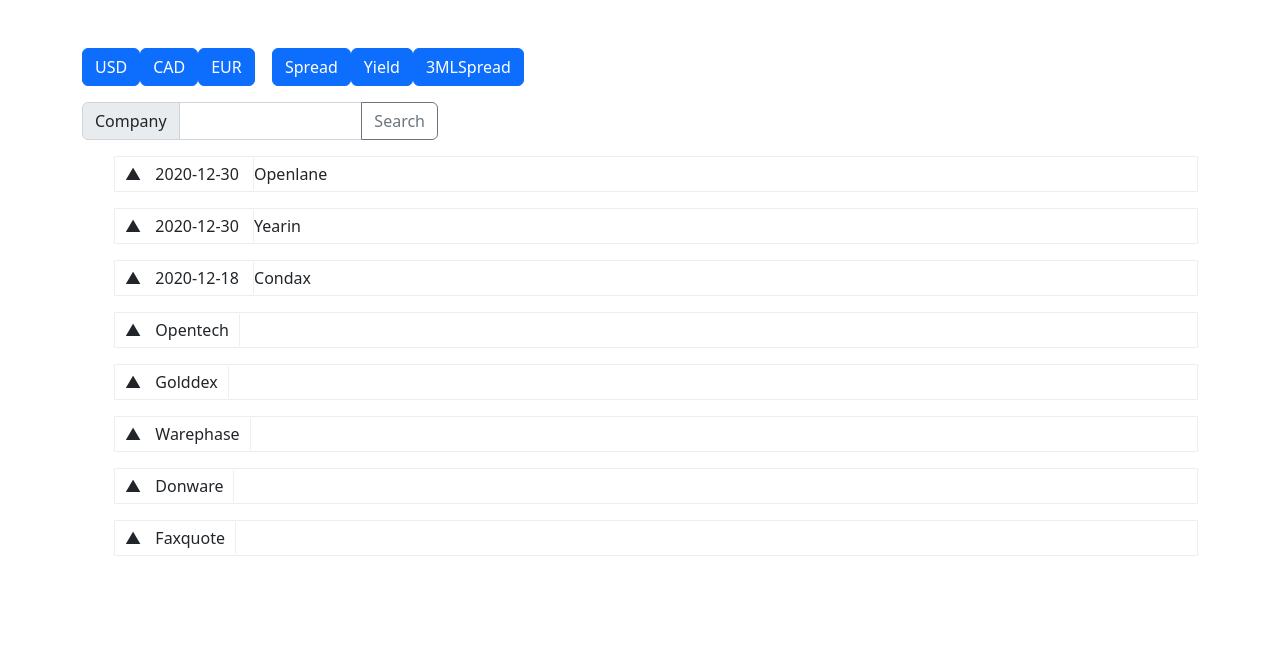
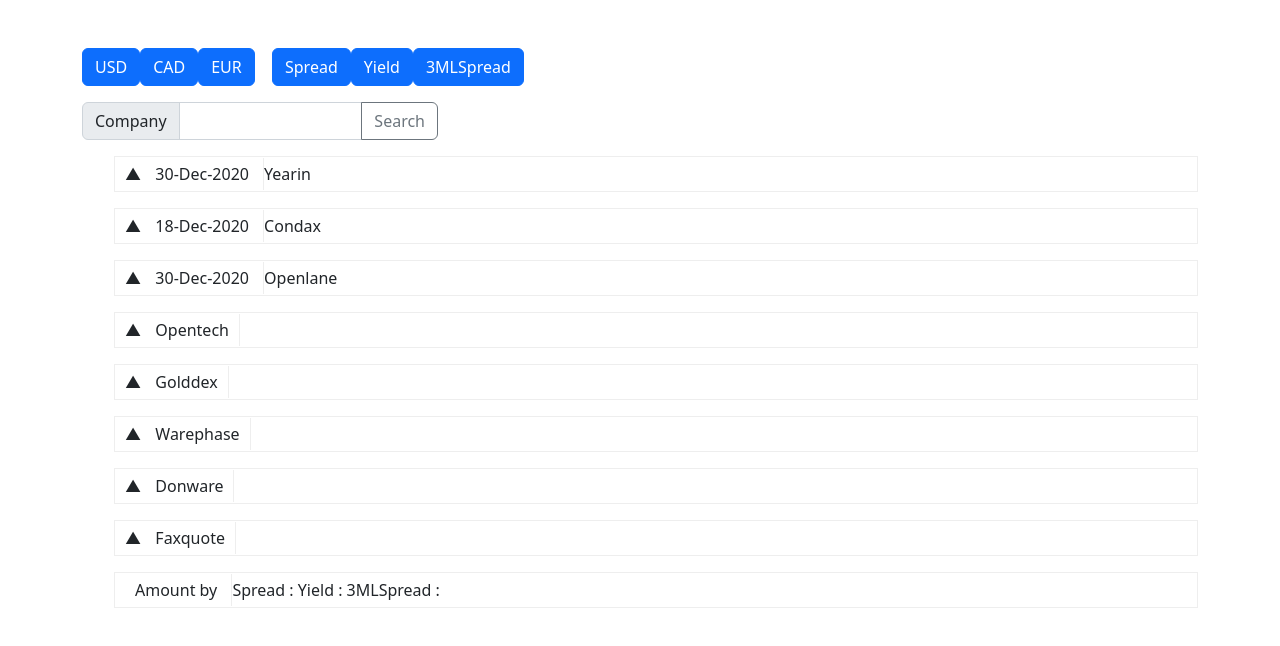
Before and after one commit to FitoGT/inter-price, a Vue app: page / in a window 1280 px wide. Shown: the top 646 px of the page. Built offline with nearby package versions, Linux system fonts and the light colour scheme.

Commit message:
adding moment and styling table

```diff
--- a/package.json
+++ b/package.json
@@ -9,6 +9,7 @@
   },
   "dependencies": {
     "core-js": "^3.8.3",
+    "moment": "^2.29.4",
     "vue": "^2.6.14"
   },
   "devDependencies": {
--- a/src/components/Container.vue
+++ b/src/components/Container.vue
@@ -47,11 +47,17 @@ export default {
       componentKey: 0
     }
   },
+  created() {
+    this.sortItems()
+  },
   methods: {
     setFilterData(e) {
       this.componentKey = +1
       this.filters.years = null
       this.filters[e.key] = e.filter
+    },
+    sortItems() {
+      this.items = this.items.sort((a, b) => a.Preferred - b.Preferred)
     }
   },
   computed: {
--- a/src/components/MainTable.vue
+++ b/src/components/MainTable.vue
@@ -3,7 +3,7 @@
     <ul class="main-table" v-for="item, key of filterItem" :key="key">
       <li @click="showSubTable(`subtable-${item.Company}`)"
         :class="show(`subtable-${item.Company}`) ? 'open-li' : 'close-li'">
-        <span v-if="item.DateSent"> {{ item.DateSent }} </span>
+        <span v-if="item.DateSent"> {{ parseDate(item.DateSent) }} </span>
         <span> {{ item.Company }} </span>
       </li>
       <div v-if="item.Quote">
@@ -11,11 +11,20 @@
           :filters="filters" />
       </div>
     </ul>
+    <ul class="main-table">
+      <li>
+        <span> Amount by </span>
+        <span> Spread : </span>
+        <span> Yield : </span>
+        <span> 3MLSpread : </span>
+      </li>
+    </ul>
   </div>
 
 </template>
 
 <script>
+import moment from 'moment';
 import SubTable from './SubTable'
 export default {
   components: {
@@ -47,6 +56,9 @@ export default {
     }
   },
   methods: {
+    parseDate(date) {
+      return moment(date).format("DD-MMM-YYYY")
+    },
     showSubTable(key) {
       if (this.showElements.includes(key)) {
         const index = this.showElements.indexOf(key);
--- a/src/components/SubTable.vue
+++ b/src/components/SubTable.vue
@@ -61,6 +61,10 @@ export default {
 }
 </script>
 <style>
+.subtable-table {
+  padding: 0
+}
+
 .subtable-table li {
   list-style: none;
   padding: 5px 10px;
```
Also changed, not shown: 1 other file (tests, documents, lock files or other folders).
